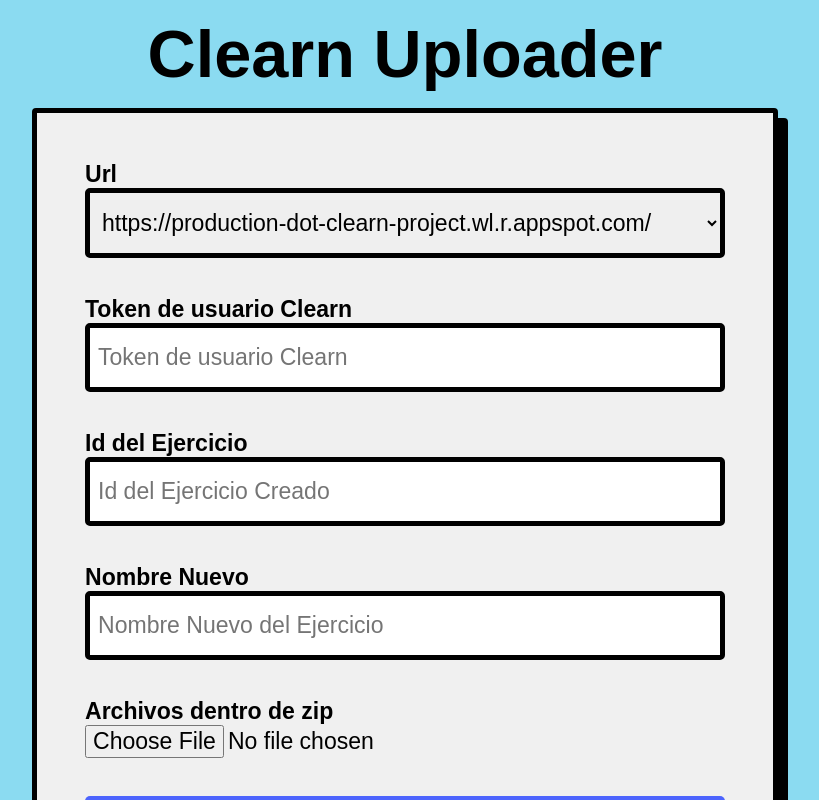
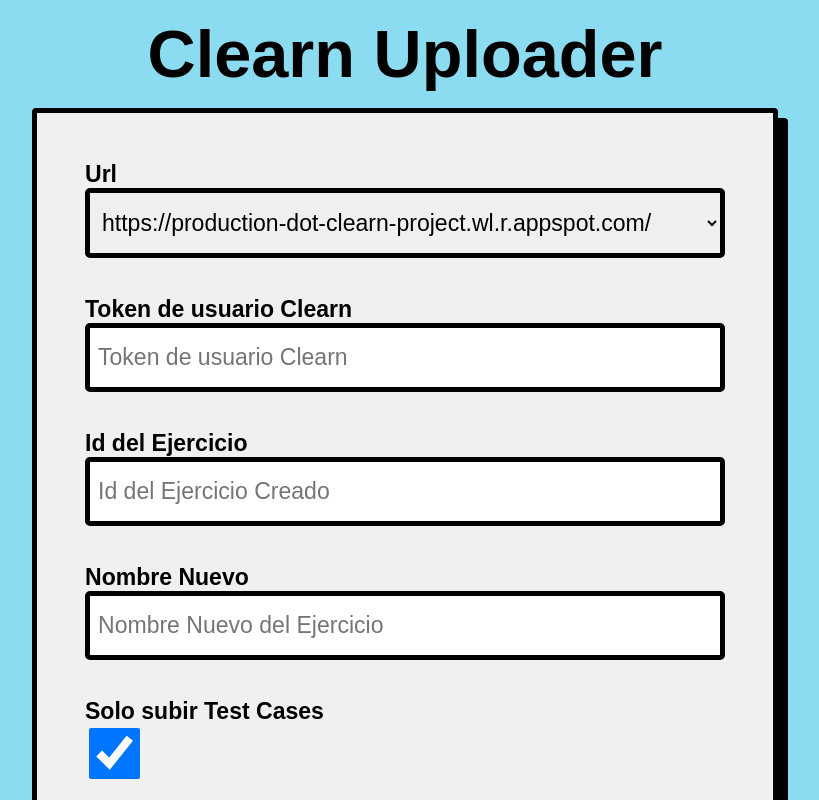
Before and after one commit to clementesepulveda/clearn-uploader, a SvelteKit app: page / in a window 1280 px wide. Shown: the top 800 px of the page, without its empty margins (235-1054 px from the left). Built offline with nearby package versions, Linux system fonts and the light colour scheme.

Commit message:
feat: button for only test cases

```diff
--- a/src/routes/+page.svelte
+++ b/src/routes/+page.svelte
@@ -13,6 +13,7 @@
     let didntPutToken = false;
     let didntPutName = false;
     let didntPutQuestionId = false;
+    let onlyTestCases = true;
 
     let zipFile = null;
     let uploadingProgress = 0;
@@ -62,7 +63,9 @@
         config = JSON.parse(config)
 
         // archivos iniciales
-        uploader(token, exerciseToken, exerciseName, config, data, url)
+        if (!onlyTestCases) {
+            uploader(token, exerciseToken, exerciseName, config, data, url)
+        }
 
         totalFilesToUpload = config['public'] + config['private']
         // test cases
@@ -132,6 +135,15 @@
             placeholder="Nombre Nuevo del Ejercicio"
             class={didntPutName ? "invalid-input" : ""}
         />
+        <br>
+
+        <h3>Solo subir Test Cases</h3>
+        <div>
+            <input
+                type="checkbox"
+                bind:checked={onlyTestCases}
+            />
+        </div>
         <br>
 
         <h3>Archivos dentro de zip</h3>
@@ -219,15 +231,6 @@
         padding: 1rem 0.5rem;
     }
 
-    input[type=text], select {
-        border: 5px solid black;
-        border-radius: 5px;
-    }
-
-    input[type=text] {
-        padding: 1rem 0.5rem;
-    }
-
     input[type=checkbox] {
         background-color: red;
         /* outline: 5px solid black; */
```
